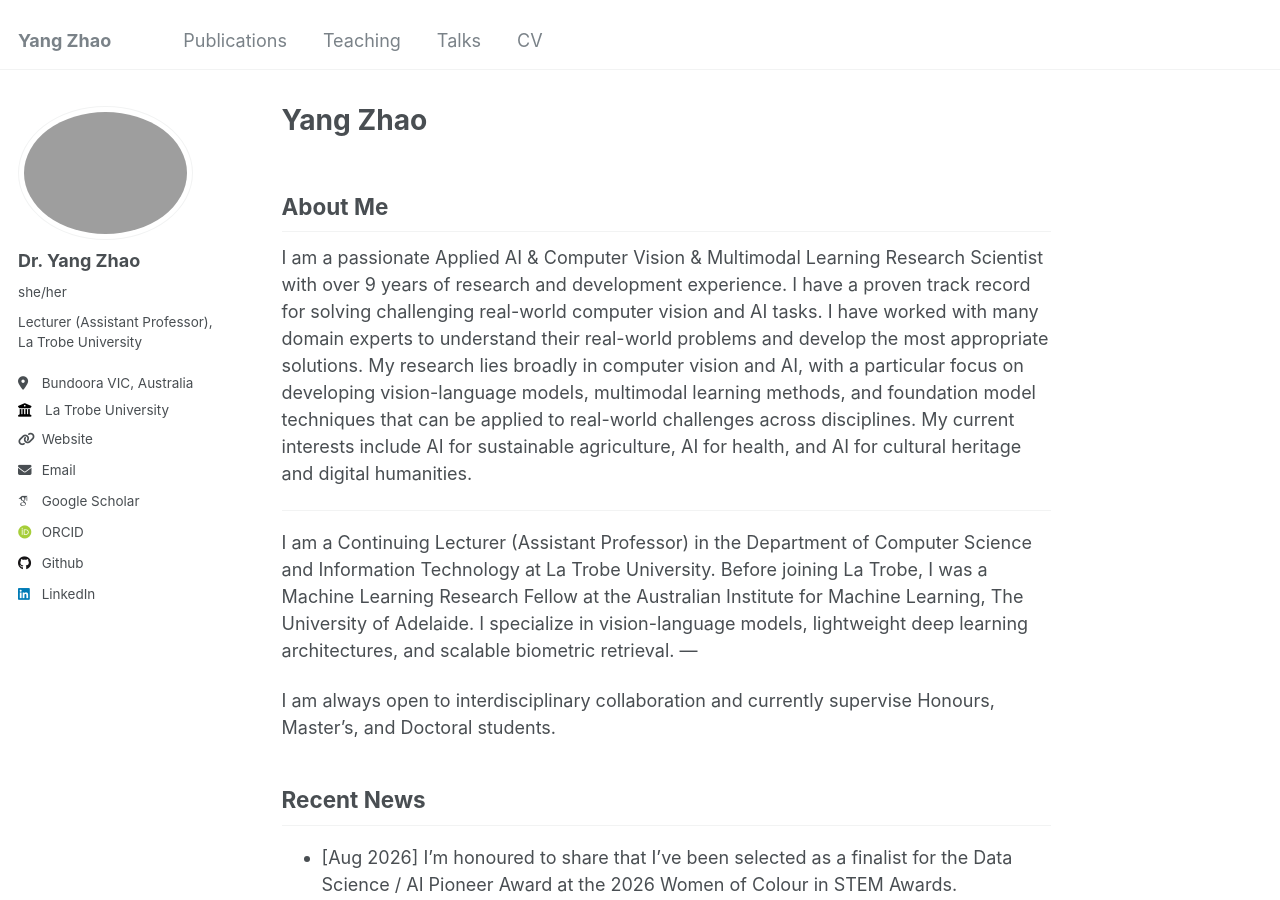
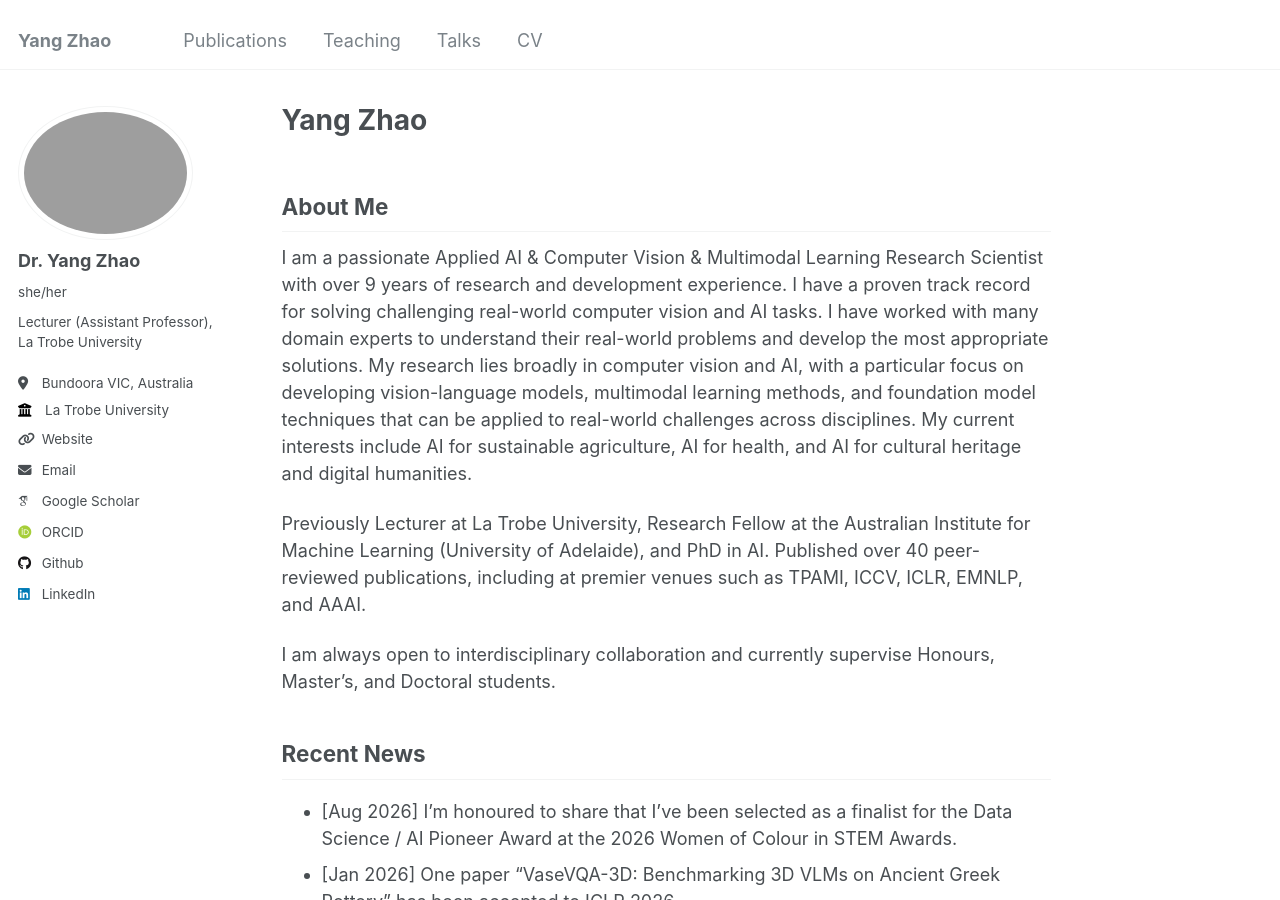
Before and after one commit to yangyangkiki/yangyangkiki.github.io, a Jekyll site: the page built from _pages/about.md, in a window 1280 px wide and 900 px high. Built offline with Jekyll 4.4.1, drawn with Linux system fonts in a browser that asks for light colours; some web fonts are replaced.

Commit message:
Update about.md

```diff
--- a/_pages/about.md
+++ b/_pages/about.md
@@ -11,10 +11,7 @@ redirect_from:
 
 I am a passionate Applied AI & Computer Vision & Multimodal Learning Research Scientist with over 9 years of research and development experience. I have a proven track record for solving challenging real-world computer vision and AI tasks. I have worked with many domain experts to understand their real-world problems and develop the most appropriate solutions. My research lies broadly in computer vision and AI, with a particular focus on developing vision-language models, multimodal learning methods, and foundation model techniques that can be applied to real-world challenges across disciplines. My current interests include AI for sustainable agriculture, AI for health, and AI for cultural heritage and digital humanities.
 
----
-I am a Continuing Lecturer (Assistant Professor) in the Department of Computer Science and Information Technology at La Trobe University. Before joining La Trobe, I was a Machine Learning Research Fellow at the Australian Institute for Machine Learning, The University of Adelaide.
-I specialize in vision-language models, lightweight deep learning architectures, and scalable biometric retrieval.
----
+Previously Lecturer at La Trobe University, Research Fellow at the Australian Institute for Machine Learning (University of Adelaide), and PhD in AI. Published over 40 peer-reviewed publications, including at premier venues such as TPAMI, ICCV, ICLR, EMNLP, and AAAI.
 
 I am always open to interdisciplinary collaboration and currently supervise Honours, Master's, and Doctoral students.
 
```
